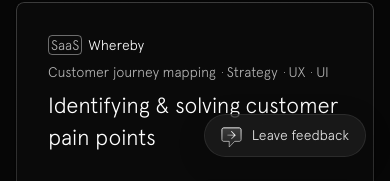
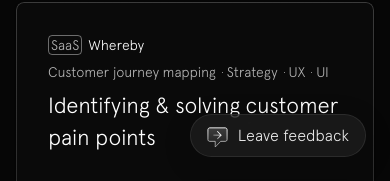
Before and after one commit to thomasgrist/tgswebsite, a plain HTML site: page index.html in a window 390 px wide. Shown: the part 663-844 px from the top of the page. Drawn offline with Linux system fonts and the light colour scheme.

Commit message:
Increase mobile feedback button font size for better readability - Increase button font size from 15px to 16px on mobile (480px and below) - Add explicit 16px font size for feedback text on mobile - Improved mobile accessibility and readability

```diff
--- a/styles.css
+++ b/styles.css
@@ -3408,6 +3408,11 @@ button.nav-link {
 
     .feedback-button {
         padding: 10px 16px 7px 16px;
+        font-size: 16px;
+    }
+
+    .feedback-text {
+        font-size: 16px;
     }
 
     .feedback-form-container {
```
